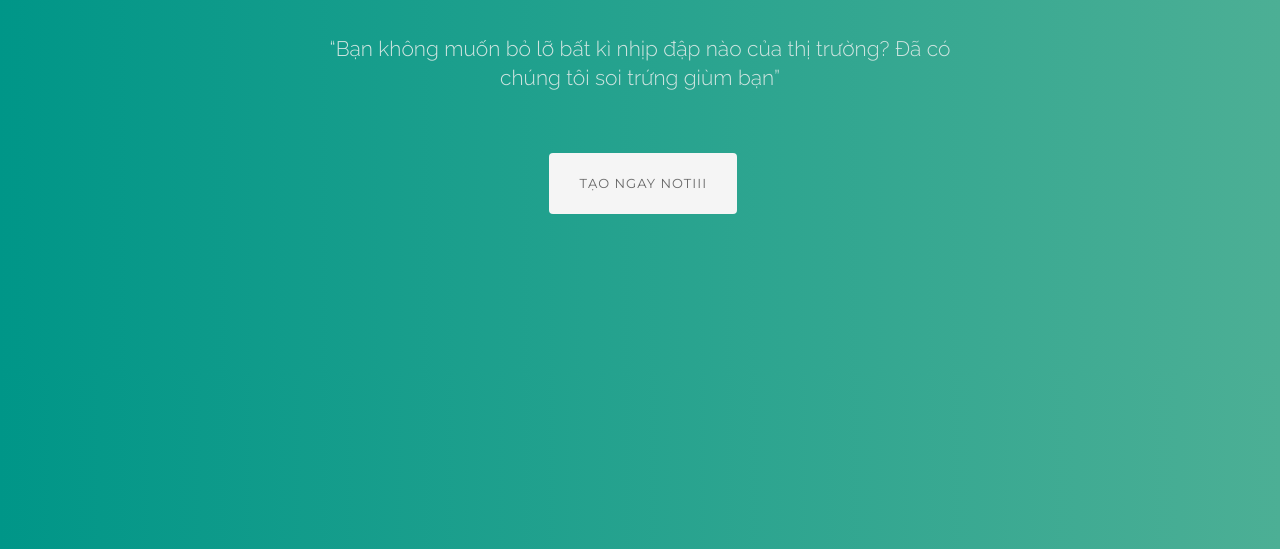
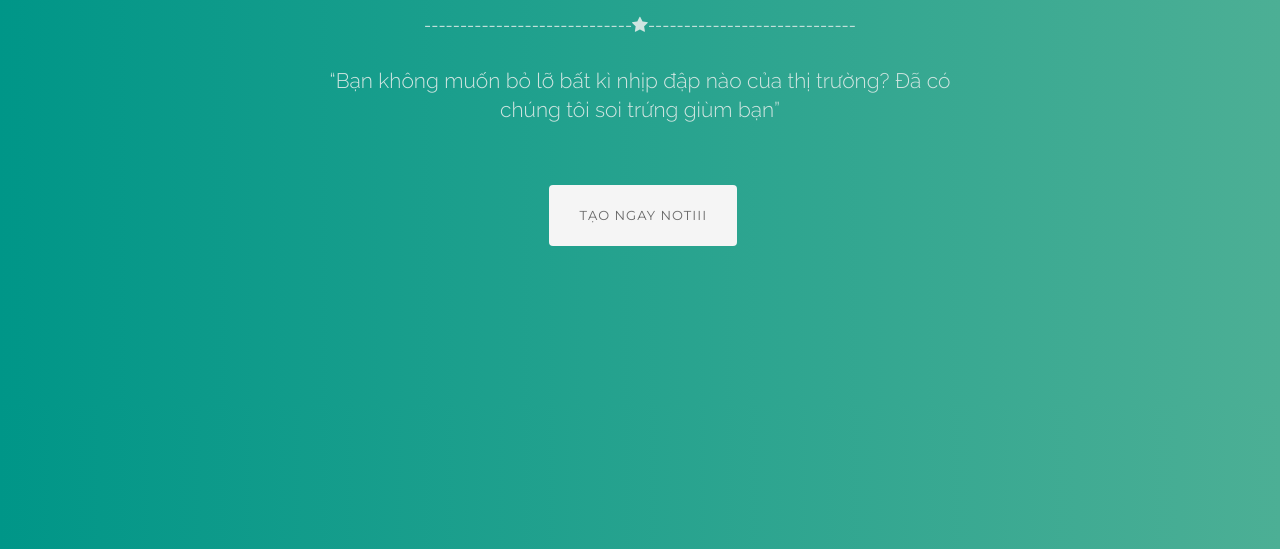
Before and after one commit to hungnd87/notiii, a website: page public/index.html in a window 1280 px wide. Shown: the part 251-800 px from the top of the page. Drawn offline with nearby package versions, Linux system fonts and the light colour scheme.

Commit message:
update layout

```diff
--- a/public/index.html
+++ b/public/index.html
@@ -91,6 +91,9 @@
 
             <h1 class="wow fadeIn">NHẬN NOTIII CHỨNG KHOÁN</h1>
             <br />
+            <p>
+                -----------------------------<i class="fa fa-star" aria-hidden="true"></i>-----------------------------
+            </p>
             <p class="lead wow fadeIn" data-wow-delay="0.5s"><q>Bạn không muốn bỏ lỡ bất kì nhịp đập nào của thị trường? Đã có </br>
               chúng tôi soi trứng giùm bạn</q>
             	<br/>
```
